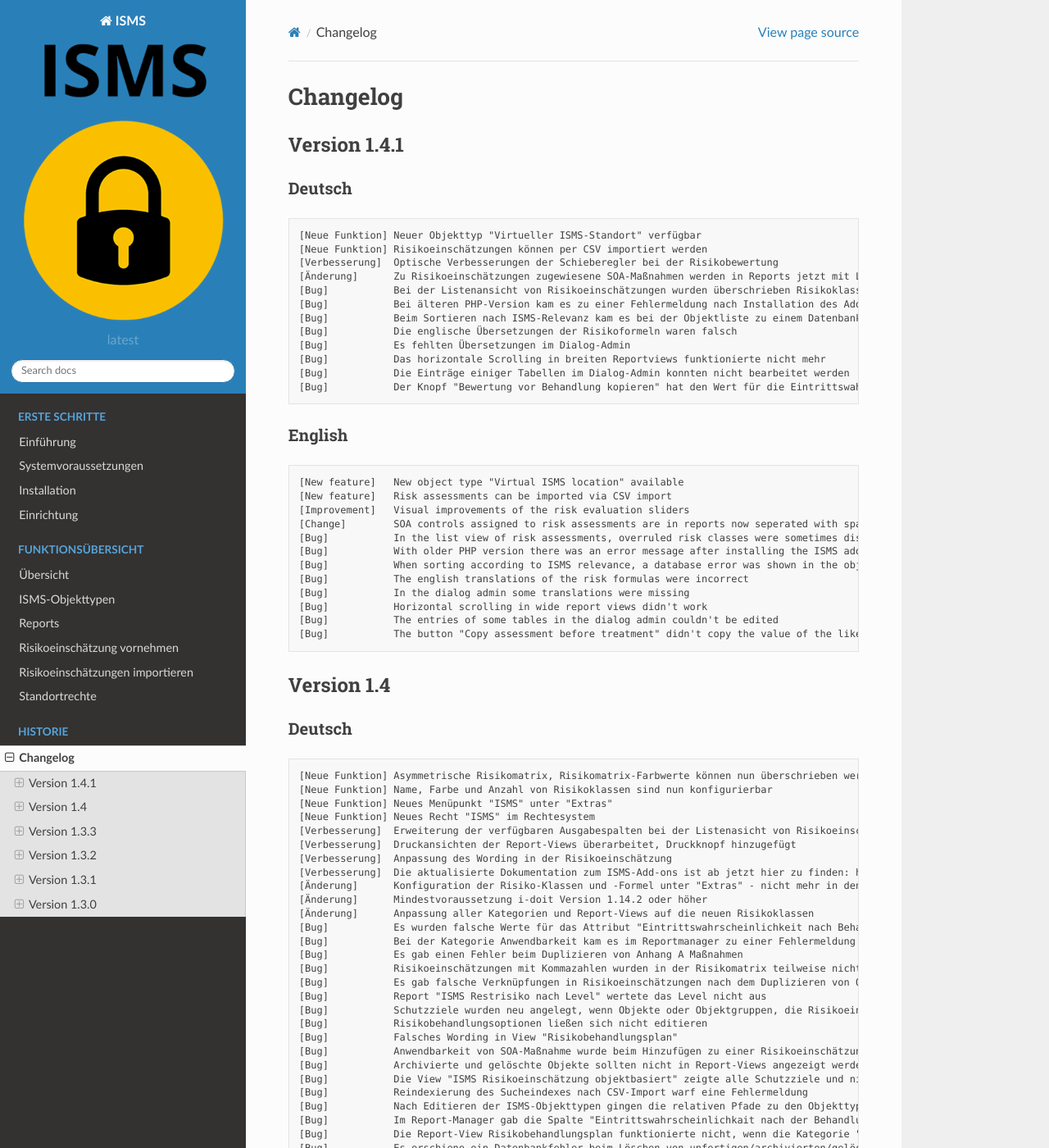
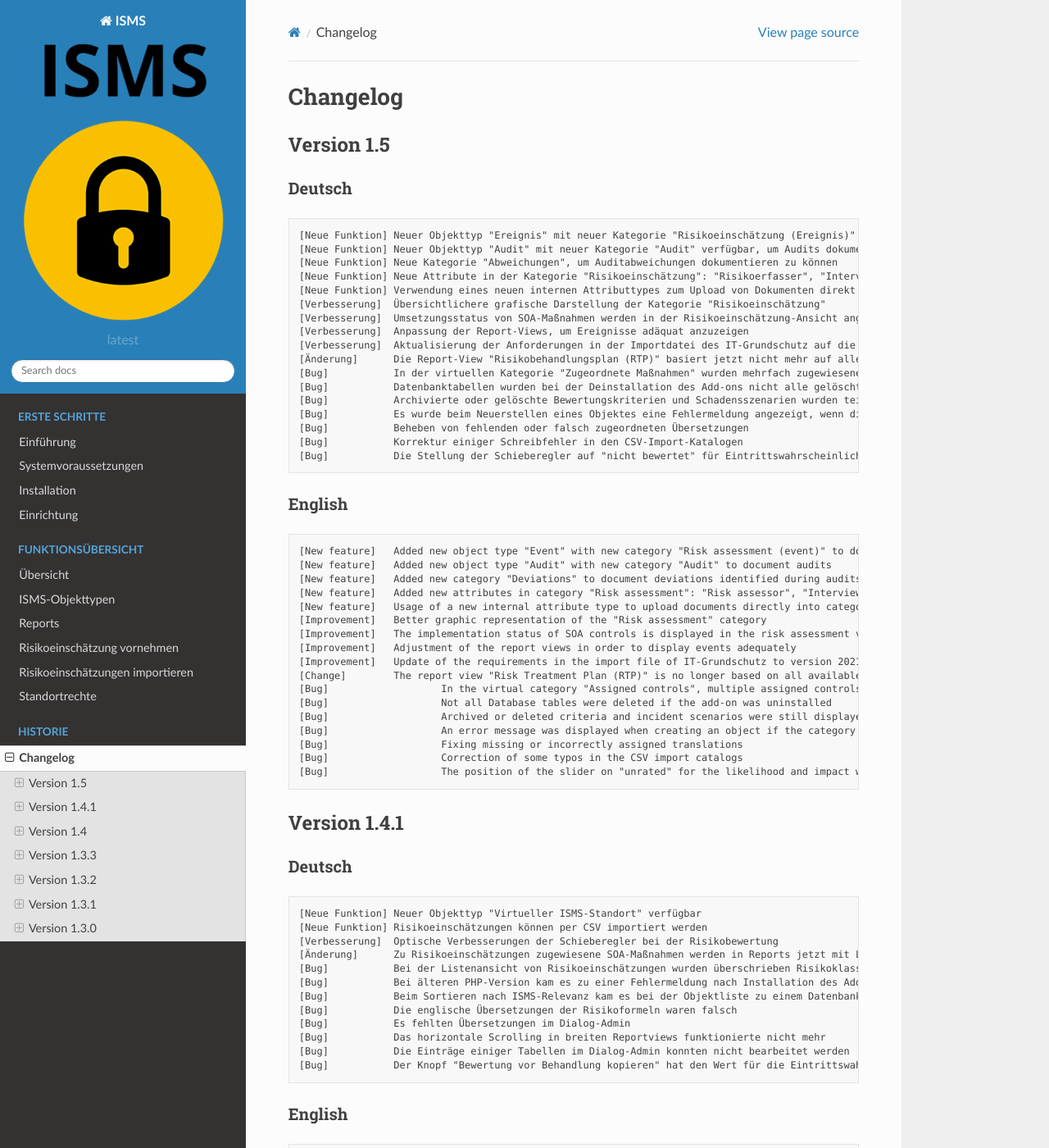
Before and after one commit to becon-de/isms.addon.docs, a Sphinx documentation site: the page built from doc/changelog.rst, in a window 1280 px wide and 1400 px high. Shown: the whole window at 82% size. Built offline with Sphinx 7.4.7 and the Read the Docs theme 2.0.0, drawn with Linux system fonts in a browser that asks for light colours.

Commit message:
[Documented] ISMS-152 #comment Added the new object types, updated changelog #time 4h

```diff
--- a/doc/changelog.rst
+++ b/doc/changelog.rst
@@ -1,6 +1,58 @@
 #########
 Changelog
 #########
+
+*************
+Version 1.5
+*************
+
+Deutsch
+=======
+::
+
+[Neue Funktion] Neuer Objekttyp "Ereignis" mit neuer Kategorie "Risikoeinschätzung (Ereignis)" verfügbar, um Risiken mit einer Ereignis-basierten Methodik dokumentieren zu können
+[Neue Funktion] Neuer Objekttyp "Audit" mit neuer Kategorie "Audit" verfügbar, um Audits dokumentieren zu können
+[Neue Funktion] Neue Kategorie "Abweichungen", um Auditabweichungen dokumentieren zu können
+[Neue Funktion] Neue Attribute in der Kategorie "Risikoeinschätzung": "Risikoerfasser", "Interviewte Personen" im Abschnitt "Risikobewertung" und "Prüfer", "Prüfdatum", "Prüfergebnis", "Prüfergebnis (Dokument)" im neuen Abschnitt "Prüfung der Wirksamkeit der Risikobehandlung"
+[Neue Funktion] Verwendung eines neuen internen Attributtypes zum Upload von Dokumenten direkt in Kategorien ohne Verwendung der Kategorie "Datei", um den Zugriff auf die Dokumente über die jeweiligen Kategorierechte steuern zu können
+[Verbesserung]  Übersichtlichere grafische Darstellung der Kategorie "Risikoeinschätzung"
+[Verbesserung]  Umsetzungsstatus von SOA-Maßnahmen werden in der Risikoeinschätzung-Ansicht angezeigt
+[Verbesserung]  Anpassung der Report-Views, um Ereignisse adäquat anzuzeigen
+[Verbesserung]  Aktualisierung der Anforderungen in der Importdatei des IT-Grundschutz auf die Version 2021
+[Änderung]      Die Report-View "Risikobehandlungsplan (RTP)" basiert jetzt nicht mehr auf allen verfügbaren Bedrohungen, sondern auf alle verwendeten Risiken (Ereignis oder Bedrohung-Schwachstellen-Kombination)
+[Bug]           In der virtuellen Kategorie "Zugeordnete Maßnahmen" wurden mehrfach zugewiesene Maßnahmen auch mehrfach angezeigt
+[Bug]           Datenbanktabellen wurden bei der Deinstallation des Add-ons nicht alle gelöscht
+[Bug]           Archivierte oder gelöschte Bewertungskriterien und Schadensszenarien wurden teilweise noch angezeigt
+[Bug]           Es wurde beim Neuerstellen eines Objektes eine Fehlermeldung angezeigt, wenn die Kategorie "Zugeordnete Maßnahmen" auf der Übersichtsseite angezeigt werden sollte
+[Bug]           Beheben von fehlenden oder falsch zugeordneten Übersetzungen
+[Bug]           Korrektur einiger Schreibfehler in den CSV-Import-Katalogen
+[Bug]           Die Stellung der Schieberegler auf "nicht bewertet" für Eintrittswahrscheinlichkeit und Schadensausmaß wurde teilweise nicht korrekt gespeichert
+
+
+
+English
+=======
+::
+
+[New feature]   Added new object type "Event" with new category "Risk assessment (event)" to document risks following an event based approach
+[New feature]   Added new object type "Audit" with new category "Audit" to document audits
+[New feature]   Added new category "Deviations" to document deviations identified during audits
+[New feature]   Added new attributes in category "Risk assessment": "Risk assessor", "Interviewed persons" in section "Risk evaluation" and "Auditor", "Audit date", "Audit result", "Audit result (document)" in the new section "Check of effectiveness of the risk treatment"
+[New feature]   Usage of a new internal attribute type to upload documents directly into categories without usage of the category "file" to be able to set the permissions based on the corresponding category
+[Improvement]   Better graphic representation of the "Risk assessment" category
+[Improvement]   The implementation status of SOA controls is displayed in the risk assessment view
+[Improvement]   Adjustment of the report views in order to display events adequately
+[Improvement]   Update of the requirements in the import file of IT-Grundschutz to version 2021
+[Change]        The report view "Risk Treatment Plan (RTP)" is no longer based on all available threats, but on all risks used (event or threat+vulnerability combination)
+[Bug] 			In the virtual category "Assigned controls", multiple assigned controls were also displayed multiple times
+[Bug] 			Not all Database tables were deleted if the add-on was uninstalled
+[Bug] 			Archived or deleted criteria and incident scenarios were still displayed sometimes
+[Bug] 			An error message was displayed when creating an object if the category "Assigned controls" should be displayed on the overview page
+[Bug] 			Fixing missing or incorrectly assigned translations
+[Bug] 			Correction of some typos in the CSV import catalogs
+[Bug] 			The position of the slider on "unrated" for the likelihood and impact was sometimes not saved correctly
+
+
 
 *************
 Version 1.4.1
```
Also changed, not shown: doc/objekttypen.rst (+72 -40 lines), doc/img/audit_100x100.jpg (added), doc/img/event_100x100.jpg (added).
